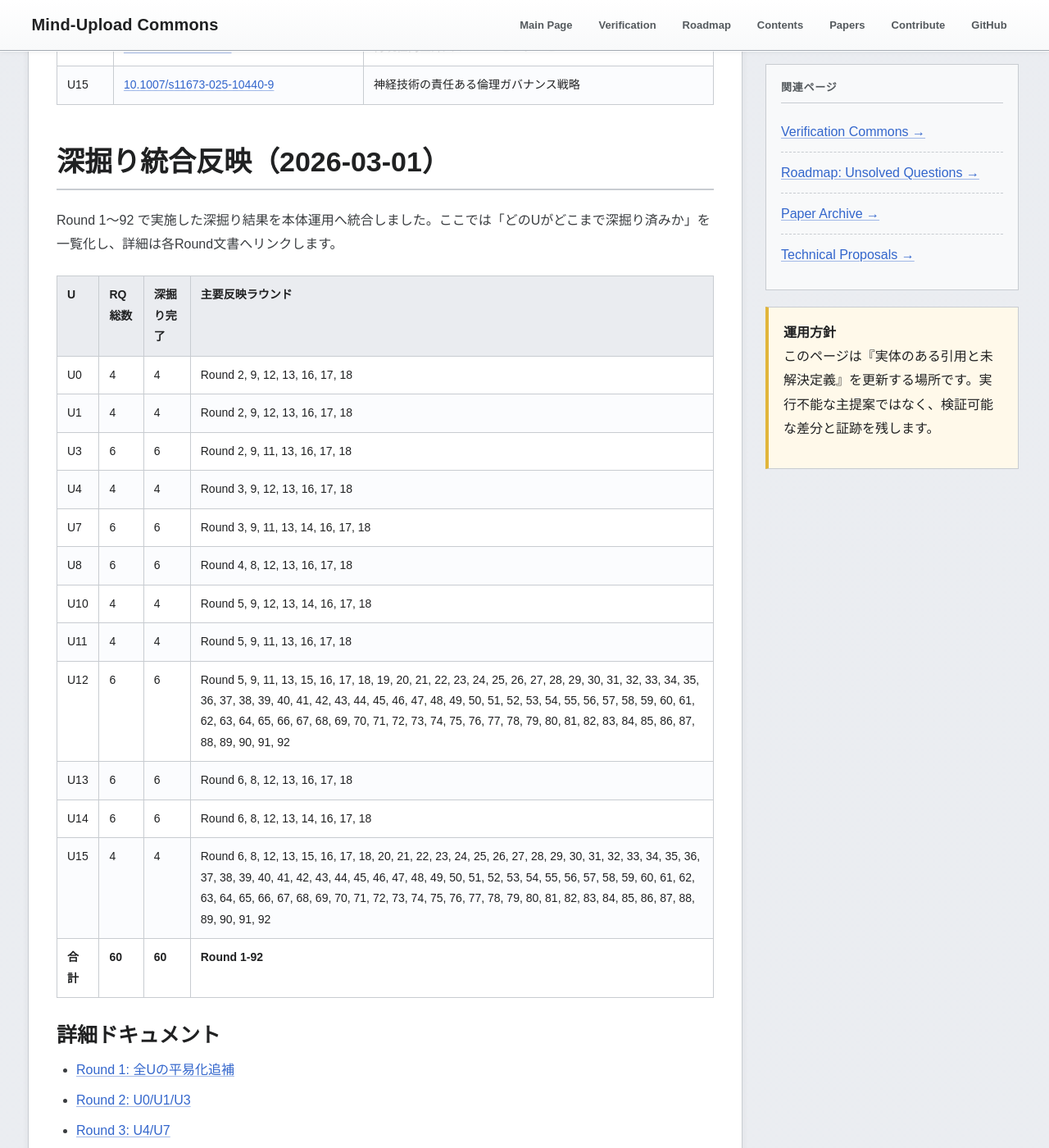
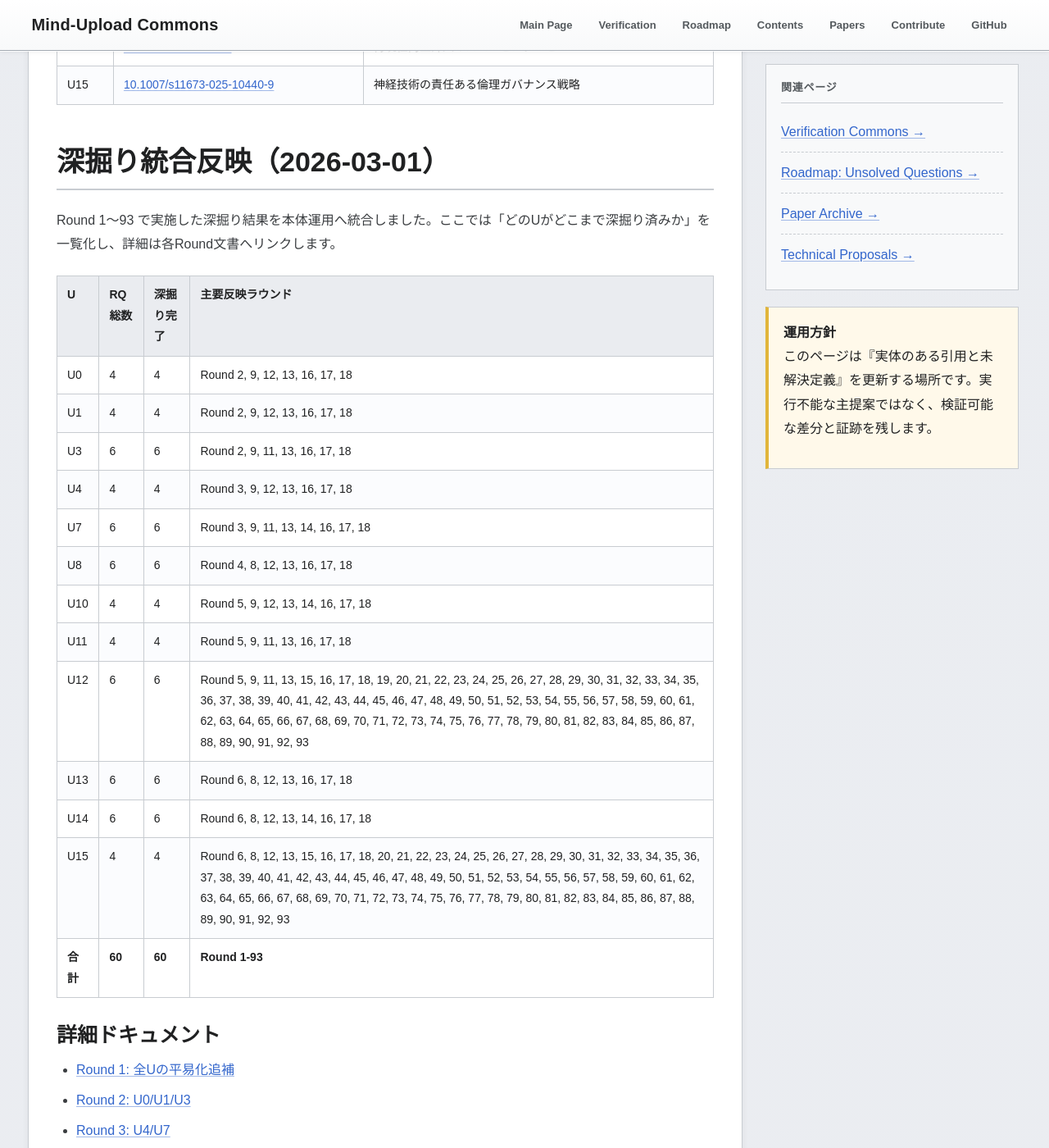
Before and after one commit to yasufumi-nakata/eegflow, a Jekyll site: the page built from research_harvest_50.md, in a window 1280 px wide and 1400 px high, scrolled down 6243 px. Shown: the whole window at 82% size. Built offline with Jekyll 4.4.1, drawn with Linux system fonts in a browser that asks for light colours; some of the changed text lies outside the part shown.

Commit message:
Add Round 93 follow-up reconnect outcome ledger and stability gate

```diff
--- a/research_harvest_50.md
+++ b/research_harvest_50.md
@@ -156,7 +156,7 @@
 <section class="section" id="deepening-integration-20260301">
 <h2 class="section-title">深掘り統合反映（2026-03-01）</h2>
 <p>
-Round 1〜92 で実施した深掘り結果を本体運用へ統合しました。ここでは「どのUがどこまで深掘り済みか」を一覧化し、詳細は各Round文書へリンクします。
+Round 1〜93 で実施した深掘り結果を本体運用へ統合しました。ここでは「どのUがどこまで深掘り済みか」を一覧化し、詳細は各Round文書へリンクします。
 </p>
 <table class="data-table">
 <thead><tr><th>U</th><th>RQ総数</th><th>深掘り完了</th><th>主要反映ラウンド</th></tr></thead><tbody>
@@ -168,11 +168,11 @@
 <tr><td>U8</td><td>6</td><td>6</td><td>Round 4, 8, 12, 13, 16, 17, 18</td></tr>
 <tr><td>U10</td><td>4</td><td>4</td><td>Round 5, 9, 12, 13, 14, 16, 17, 18</td></tr>
 <tr><td>U11</td><td>4</td><td>4</td><td>Round 5, 9, 11, 13, 16, 17, 18</td></tr>
-<tr><td>U12</td><td>6</td><td>6</td><td>Round 5, 9, 11, 13, 15, 16, 17, 18, 19, 20, 21, 22, 23, 24, 25, 26, 27, 28, 29, 30, 31, 32, 33, 34, 35, 36, 37, 38, 39, 40, 41, 42, 43, 44, 45, 46, 47, 48, 49, 50, 51, 52, 53, 54, 55, 56, 57, 58, 59, 60, 61, 62, 63, 64, 65, 66, 67, 68, 69, 70, 71, 72, 73, 74, 75, 76, 77, 78, 79, 80, 81, 82, 83, 84, 85, 86, 87, 88, 89, 90, 91, 92</td></tr>
+<tr><td>U12</td><td>6</td><td>6</td><td>Round 5, 9, 11, 13, 15, 16, 17, 18, 19, 20, 21, 22, 23, 24, 25, 26, 27, 28, 29, 30, 31, 32, 33, 34, 35, 36, 37, 38, 39, 40, 41, 42, 43, 44, 45, 46, 47, 48, 49, 50, 51, 52, 53, 54, 55, 56, 57, 58, 59, 60, 61, 62, 63, 64, 65, 66, 67, 68, 69, 70, 71, 72, 73, 74, 75, 76, 77, 78, 79, 80, 81, 82, 83, 84, 85, 86, 87, 88, 89, 90, 91, 92, 93</td></tr>
 <tr><td>U13</td><td>6</td><td>6</td><td>Round 6, 8, 12, 13, 16, 17, 18</td></tr>
 <tr><td>U14</td><td>6</td><td>6</td><td>Round 6, 8, 12, 13, 14, 16, 17, 18</td></tr>
-<tr><td>U15</td><td>4</td><td>4</td><td>Round 6, 8, 12, 13, 15, 16, 17, 18, 20, 21, 22, 23, 24, 25, 26, 27, 28, 29, 30, 31, 32, 33, 34, 35, 36, 37, 38, 39, 40, 41, 42, 43, 44, 45, 46, 47, 48, 49, 50, 51, 52, 53, 54, 55, 56, 57, 58, 59, 60, 61, 62, 63, 64, 65, 66, 67, 68, 69, 70, 71, 72, 73, 74, 75, 76, 77, 78, 79, 80, 81, 82, 83, 84, 85, 86, 87, 88, 89, 90, 91, 92</td></tr>
-<tr><td><strong>合計</strong></td><td><strong>60</strong></td><td><strong>60</strong></td><td><strong>Round 1-92</strong></td></tr>
+<tr><td>U15</td><td>4</td><td>4</td><td>Round 6, 8, 12, 13, 15, 16, 17, 18, 20, 21, 22, 23, 24, 25, 26, 27, 28, 29, 30, 31, 32, 33, 34, 35, 36, 37, 38, 39, 40, 41, 42, 43, 44, 45, 46, 47, 48, 49, 50, 51, 52, 53, 54, 55, 56, 57, 58, 59, 60, 61, 62, 63, 64, 65, 66, 67, 68, 69, 70, 71, 72, 73, 74, 75, 76, 77, 78, 79, 80, 81, 82, 83, 84, 85, 86, 87, 88, 89, 90, 91, 92, 93</td></tr>
+<tr><td><strong>合計</strong></td><td><strong>60</strong></td><td><strong>60</strong></td><td><strong>Round 1-93</strong></td></tr>
 </tbody></table>
 
 <h3>詳細ドキュメント</h3>
@@ -269,6 +269,7 @@
 <li><a href="research_deepening_round90_2026-03-01.html">Round 90: フォローアップ再評価結果台帳とフォローアップ監視再同期再接続ゲート固定</a></li>
 <li><a href="research_deepening_round91_2026-03-01.html">Round 91: フォローアップ再評価フォローアップ台帳とフォローアップ監視再同期フォローアップゲート固定</a></li>
 <li><a href="research_deepening_round92_2026-03-01.html">Round 92: フォローアップ再評価フォローアップ結果台帳とフォローアップ監視再同期フォローアップ再接続ゲート固定</a></li>
+<li><a href="research_deepening_round93_2026-03-01.html">Round 93: フォローアップ再評価フォローアップ再接続結果台帳とフォローアップ監視再同期フォローアップ維持ゲート固定</a></li>
 </ul>
 
 <h3>整合性監査（証跡）</h3>
@@ -820,6 +821,12 @@
 Round 92 のフォローアップ再評価フォローアップ結果台帳とフォローアップ監視再同期フォローアップ再接続ゲート固定は
 <a href="automation/rq_regulation_reentry_followup_reevaluation_followup_outcome_ledger_round92_2026-03-01.csv" target="_blank">rq_regulation_reentry_followup_reevaluation_followup_outcome_ledger_round92_2026-03-01.csv</a>（問い別フォローアップ再評価フォローアップ結果台帳）と
 <a href="automation/rq_regulation_reentry_followup_watch_resync_followup_reconnect_gate_round92_2026-03-01.csv" target="_blank">rq_regulation_reentry_followup_watch_resync_followup_reconnect_gate_round92_2026-03-01.csv</a>（問い別フォローアップ監視再同期フォローアップ再接続ゲート）
+に記録しています。
+</p>
+<p class="small">
+Round 93 のフォローアップ再評価フォローアップ再接続結果台帳とフォローアップ監視再同期フォローアップ維持ゲート固定は
+<a href="automation/rq_regulation_reentry_followup_reevaluation_followup_reconnect_outcome_ledger_round93_2026-03-01.csv" target="_blank">rq_regulation_reentry_followup_reevaluation_followup_reconnect_outcome_ledger_round93_2026-03-01.csv</a>（問い別フォローアップ再評価フォローアップ再接続結果台帳）と
+<a href="automation/rq_regulation_reentry_followup_watch_resync_followup_stability_gate_round93_2026-03-01.csv" target="_blank">rq_regulation_reentry_followup_watch_resync_followup_stability_gate_round93_2026-03-01.csv</a>（問い別フォローアップ監視再同期フォローアップ維持ゲート）
 に記録しています。
 </p>
 </section>
```
Also changed, not shown: automation/rq_regulation_reentry_followup_reevaluation_followup_reconnect_outcome_ledger_round93_2026-03-01.csv (added, +11 -0 lines), automation/rq_regulation_reentry_followup_watch_resync_followup_stability_gate_round93_2026-03-01.csv (added, +11 -0 lines), research_deepening_continue_guide_2026-03-01.md (+6 -2 lines), research_deepening_round93_2026-03-01.md (added, +64 -0 lines).
